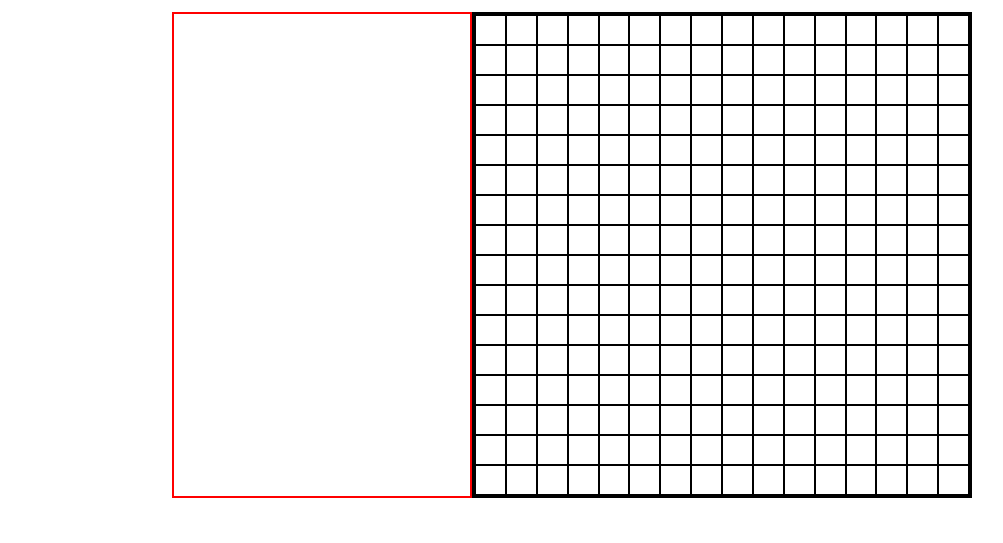
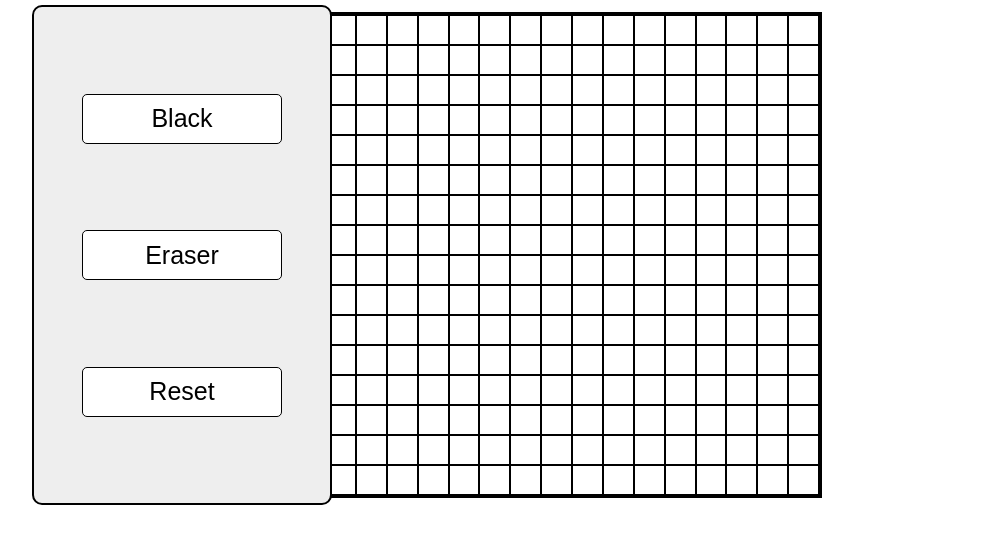
Before and after one commit to VivanPanda/odin-etch-a-sketch, a plain HTML site: page index.html in a window 1280 px wide. Shown: the part 163-706 px from the top of the page, without its empty margins (68-1071 px from the left). Drawn offline with Linux system fonts and the light colour scheme.

Commit message:
Add menu to the left of grid

```diff
--- a/index.html
+++ b/index.html
@@ -14,7 +14,11 @@
         </header>
 
         <div class="container">
-            <div class="menu"></div>
+            <div class="menu">
+                <button class="color-black menu-button">Black</button>
+                <button class="eraser menu-button">Eraser</button>
+                <button class="reset menu-button">Reset</button>
+            </div>
 
             <div class="grid-container"></div>
         </div>
--- a/script.js
+++ b/script.js
@@ -1,4 +1,10 @@
-gridContainer = document.querySelector('.grid-container');
+const gridContainer = document.querySelector('.grid-container');
+const blackButton = document.getElementsByClassName('color-black');
+const eraserButton = document.getElementsByClassName('eraser');
+const resetButton = document.getElementsByClassName('reset');
+const menuButtons = document.getElementsByClassName('menu-button')
+
+
 
 function createGrid (rows, cols) {
     for (let i = 0; i < (rows * cols); i++) {
@@ -17,5 +23,14 @@ function makeColorBlack() {
     };
 }
 
+function erase() {
+    const gridBox = document.querySelectorAll('.grid-box');
+    for (let k = 0; k < (gridBox.length); k++) {
+        gridBox[k].addEventListener('mouseover', () => {
+            gridBox[k].classList.add('erase');
+        })
+    };
+}
+
 createGrid(16,16);
 makeColorBlack();
--- a/style.css
+++ b/style.css
@@ -12,6 +12,7 @@ h1 {
 .container {
   display: flex;
   justify-content: center;
+  align-items: center;
   padding: 15px;
 }
 
@@ -24,6 +25,7 @@ h1 {
   width: 500px;
   height: auto;
   border: 3px solid black;
+
 }
 
 .grid-box {
@@ -36,18 +38,63 @@ h1 {
 }
 
 .black {
-background-color: black;
+  background-color: black;
+  cursor: pointer;
+}
+
+.erase {
+  background-color: white;
+  cursor: pointer;
+}
+
+button {
+  border-radius: 5px;
+  border: 1px solid black;
+  background-color: white;
+}
+
+.active {
+  background-color: #C7C7C7;
+  border: 1px solid black;
+}
+
+button:hover {
+  background-color: #C7C7C7;
+  border: 1px solid black;
+}
+
+.menu-button {
+  width: 200px;
+  height: 50px;
+  font-size: 25px;
 }
 
 .menu {
-  border: 2px solid red;
+  border: 2px solid black;
+  border-radius: 10px;
+  background-color: #EEEEEE;
   width: 300px;
+  height: 500px;
+  position: fixed;
+  left: 100px;
+  display: flex;
+  flex-direction: column;
+  align-items: center;
+  justify-content: space-evenly;
 }
 
 .container {
   display: flex;
   justify-content: center;
 }
+
+
+
+
+
+
+
+
 
 
 /* Box sizing rules */
```
